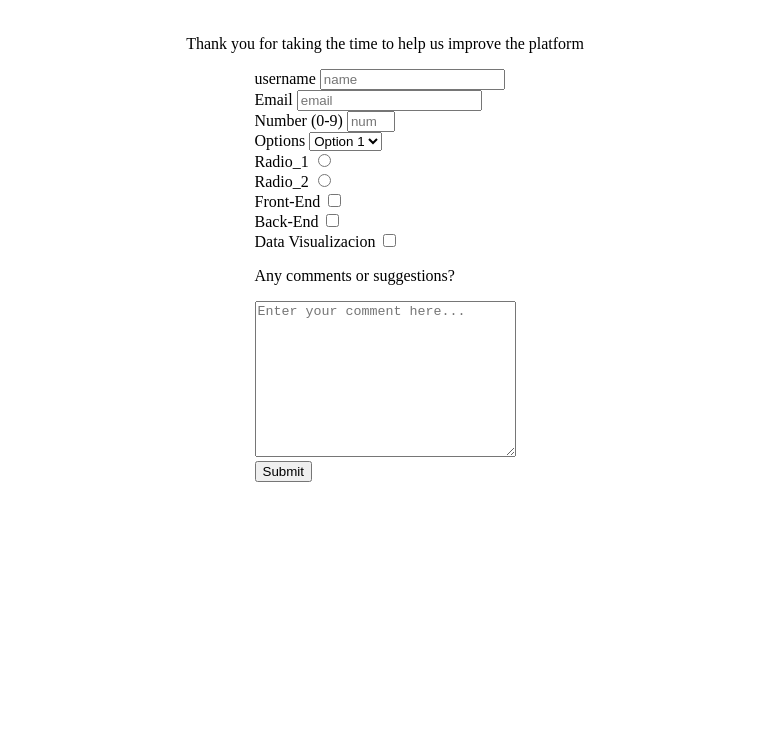
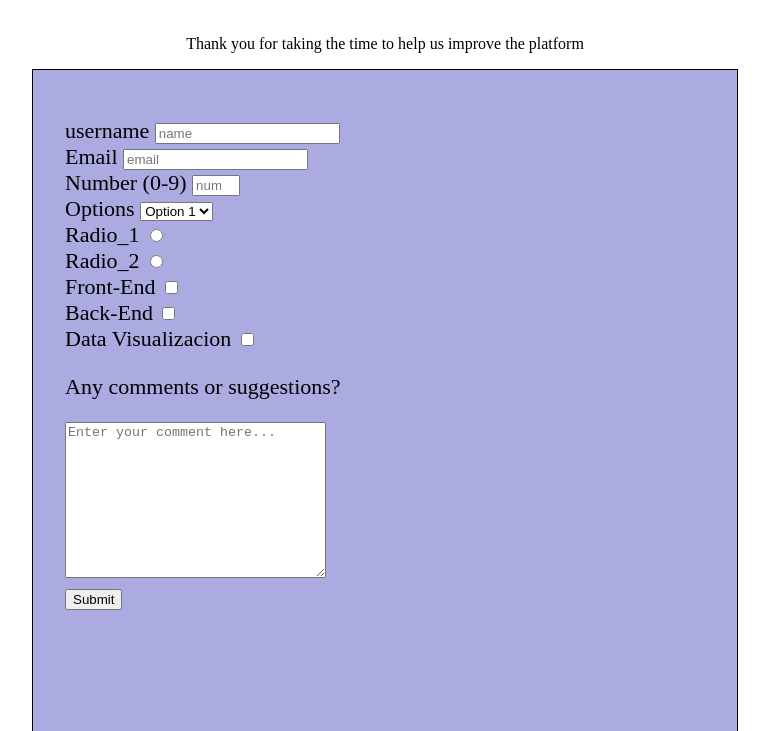
Before and after one commit to xandro2021/MicroverseTrialsShahidAlejandro, a plain HTML site: page index.html in a window 1280 px wide. Shown: the part 69-800 px from the top of the page, without its empty margins (255-1024 px from the left). Drawn offline with Linux system fonts and the light colour scheme.

Commit message:
basic style to the form container

```diff
--- a/css/style.css
+++ b/css/style.css
@@ -4,3 +4,12 @@
     justify-content: center;
     align-items: center;
 }
+
+#main>form {
+    border: solid 1px black;
+    padding: 3rem 2rem;
+    font-size: 22px;
+    background-color: #abaae1;
+    width: 40rem;
+    min-height: 80rem;
+}
```
